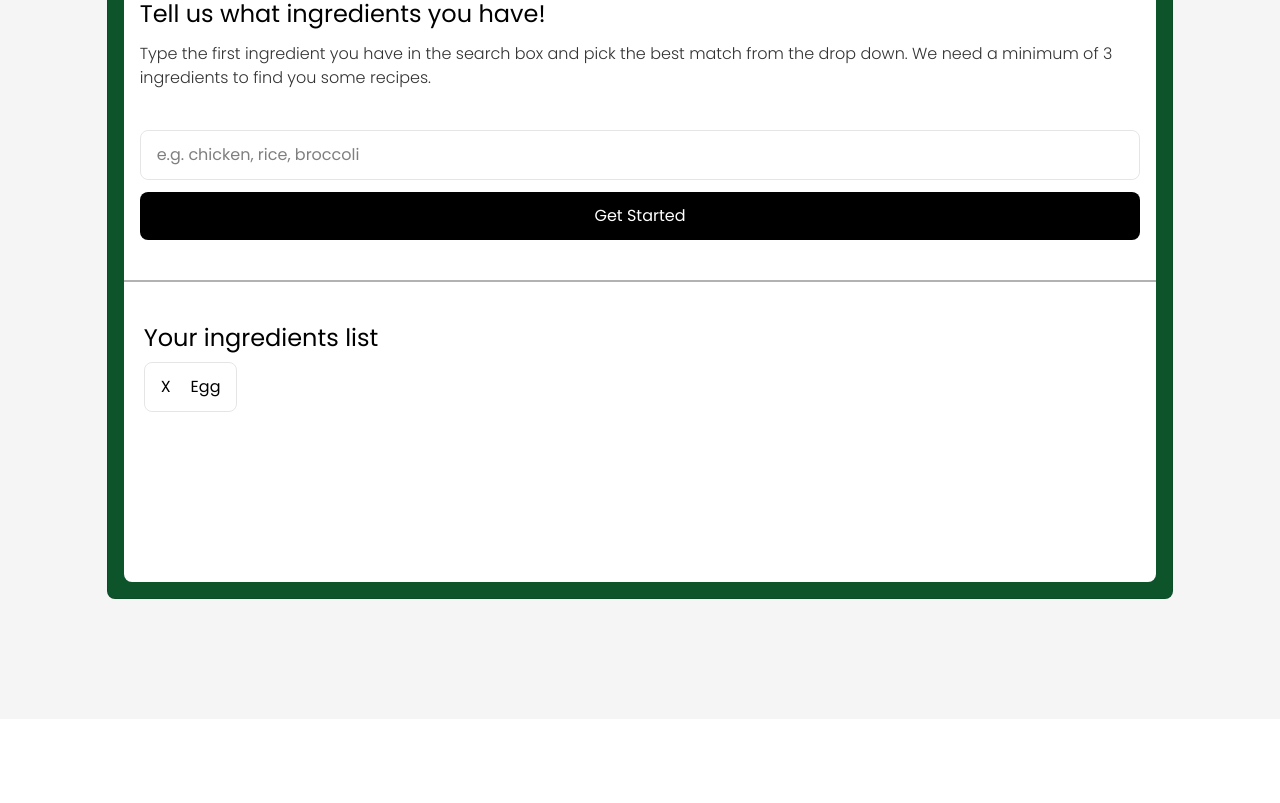
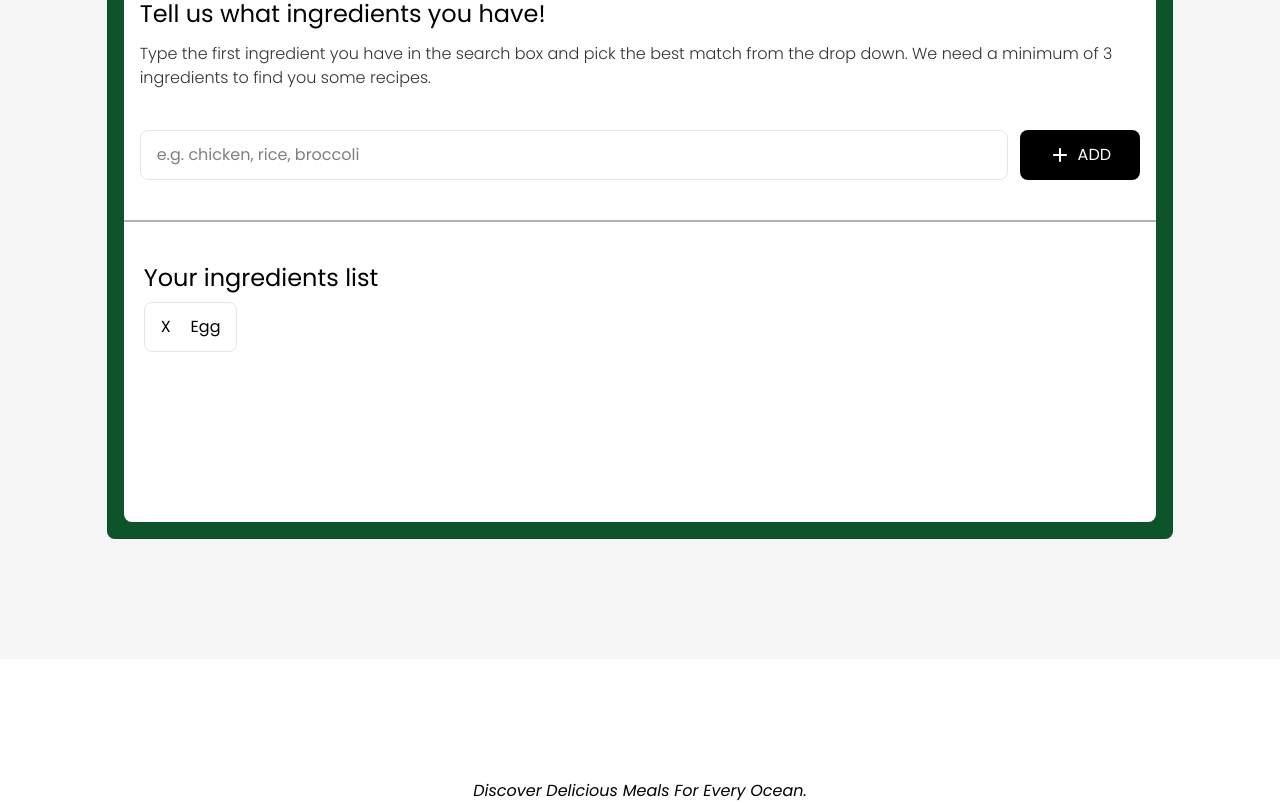
Before and after one commit to wilhelmusolejr/foodify-v2, a React (Vite) app in the folder client/: page / in a window 1280 px wide. Shown: the part 1840-2643 px from the top of the page. Built offline with nearby package versions, Linux system fonts and the light colour scheme; a web font is replaced by a local one.

Commit message:
xx -- pending

```diff
--- a/client/src/App.jsx
+++ b/client/src/App.jsx
@@ -14,6 +14,7 @@ import {
   faHeart,
   faStar,
   faBars,
+  faPlus,
 } from "@fortawesome/free-solid-svg-icons";
 import Logo from "./components/Logo";
 
@@ -177,14 +178,15 @@ function App() {
                 </p>
 
                 {/* form */}
-                <div className="flex gap-3 flex-col ">
+                <div className="flex gap-3 flex-wrap">
                   <input
                     type="text"
                     placeholder="e.g. chicken, rice, broccoli"
-                    className="w-full border border-black/10 rounded-lg px-4 py-3"
+                    className="flex-1 border border-black/10 rounded-lg px-4 py-3"
                   />
-                  <button className="bg-black w-full text-white px-4 py-3 rounded-lg">
-                    Get Started
+                  <button className="bg-black min-w-30 text-white px-4 py-3 rounded-lg uppercase flex gap-2 justify-center items-center">
+                    <FontAwesomeIcon icon={faPlus} />
+                    <p>add</p>
                   </button>
                 </div>
               </div>
@@ -255,9 +257,11 @@ function App() {
                 ))}
 
                 {/* button */}
-                <button className="bg-black uppercase text-white px-4 py-3 w-full rounded-lg">
-                  view more recent blogs
-                </button>
+                <div className="md:w-2/3 mx-auto">
+                  <button className="bg-black uppercase text-white px-4 py-3 w-full rounded-lg ">
+                    view more recent blogs
+                  </button>
+                </div>
               </div>
             </div>
 
```
